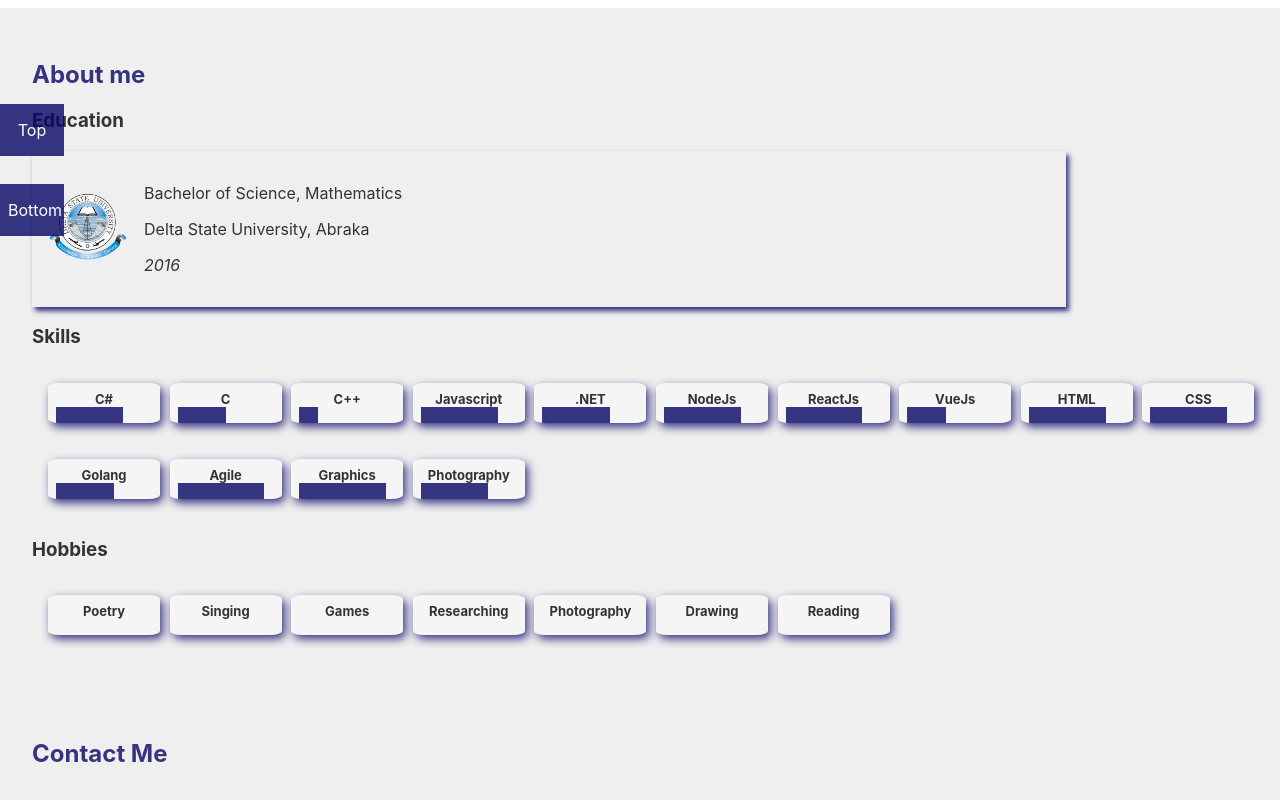
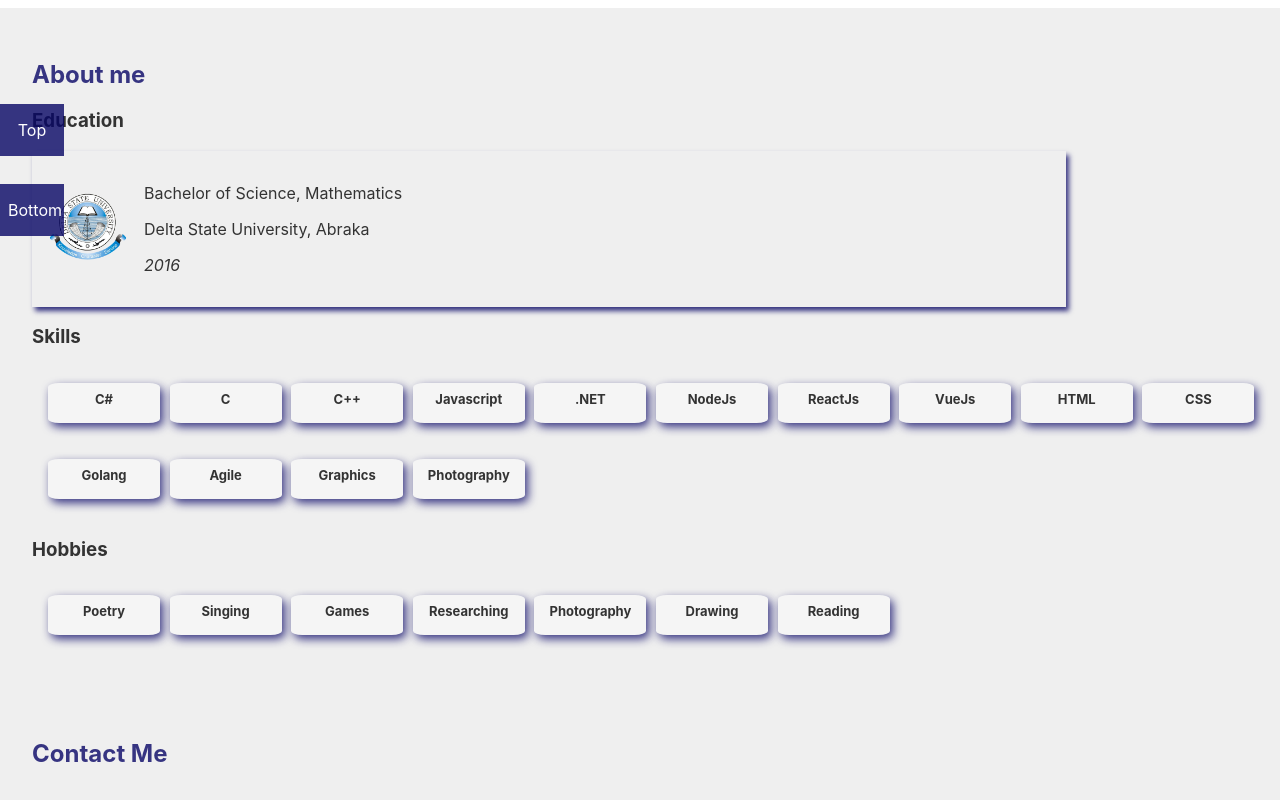
Before and after one commit to Vastro-lorde/SpiritVD, a React (Create React App) app: page / in a window 1280 px wide. Shown: the part 472-1272 px from the top of the page. Built offline with nearby package versions, Linux system fonts and the light colour scheme.

Commit message:
removed skill points

```diff
--- a/src/components/About/About.jsx
+++ b/src/components/About/About.jsx
@@ -9,20 +9,20 @@ const About = (props) => {
     const { theme } =useContext(ThemeContext)
     // const navigate = useNavigate();
     const skills = [
-        {name: 'C#', point: '7'},
-        {name: 'C', point: '5'},
-        {name: 'C++', point: '2'},
-        {name: 'Javascript', point: '8'},
-        {name: '.NET', point: '7'},
-        {name: 'NodeJs', point: '8'},
-        {name: 'ReactJs', point: '8'},
-        {name: 'VueJs', point: '4'},
-        {name: 'HTML', point: '8'},
-        {name: 'CSS', point: '8'},
-        {name: 'Golang', point: '6'},
-        {name: 'Agile', point: '9'},
-        {name: 'Graphics', point: '9'},
-        {name: 'Photography', point: '7'},
+        {name: 'C#'},
+        {name: 'C'},
+        {name: 'C++'},
+        {name: 'Javascript'},
+        {name: '.NET'},
+        {name: 'NodeJs'},
+        {name: 'ReactJs'},
+        {name: 'VueJs'},
+        {name: 'HTML'},
+        {name: 'CSS'},
+        {name: 'Golang'},
+        {name: 'Agile'},
+        {name: 'Graphics'},
+        {name: 'Photography'},
     ]
 
     const hobbies = [
```
